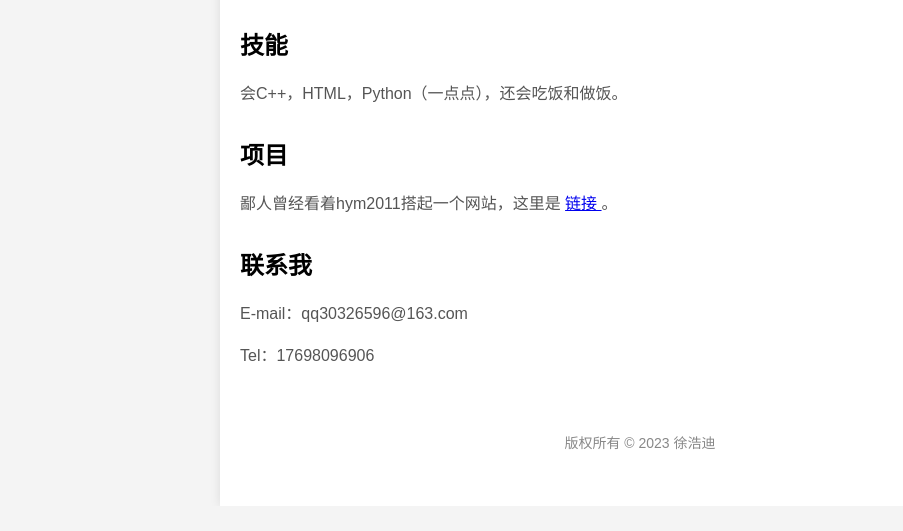
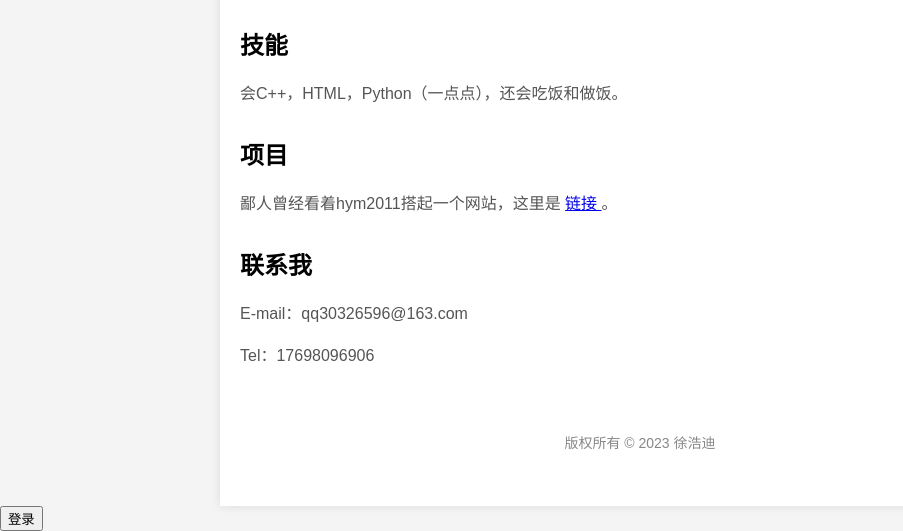
Before and after one commit to dizi-211/dizi-211.github.io, a plain HTML site: page about.html in a window 1280 px wide. Shown: the part 623-1154 px from the top of the page, without its empty margins (0-903 px from the left). Before the commit the page ends 1129 px from the top, so only its background shows below. Drawn offline with Linux system fonts and the light colour scheme.

Commit message:
Update about.html

```diff
--- a/about.html
+++ b/about.html
@@ -51,5 +51,6 @@
             <p>版权所有 &copy; 2023 徐浩迪</p>
         </footer>
     </div>
+    <button class="top-right-button">登录</button>
 </body>
 </html>
```
